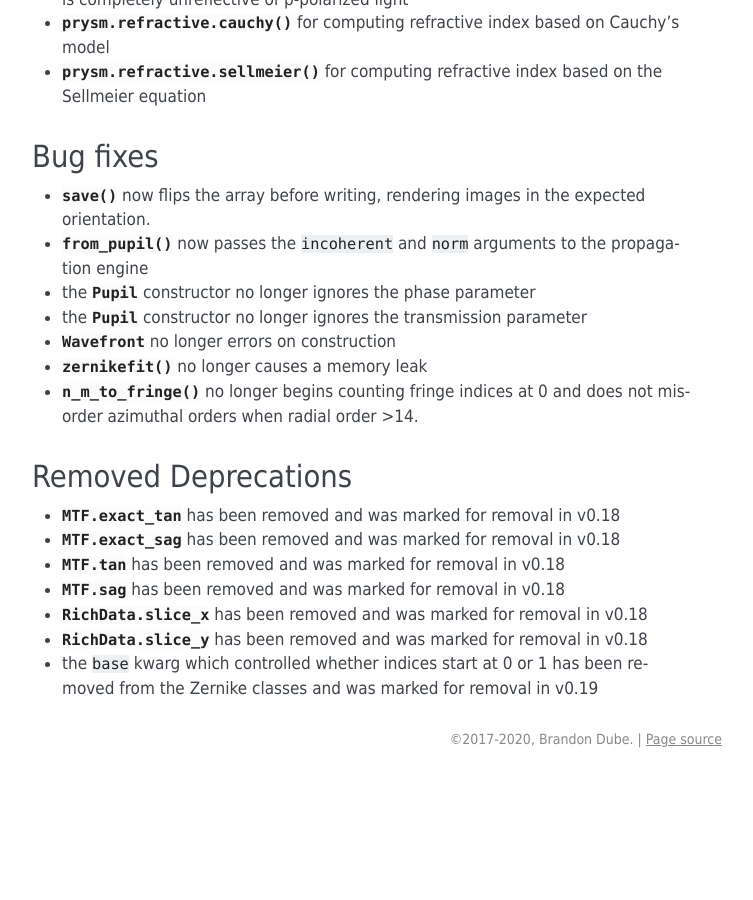
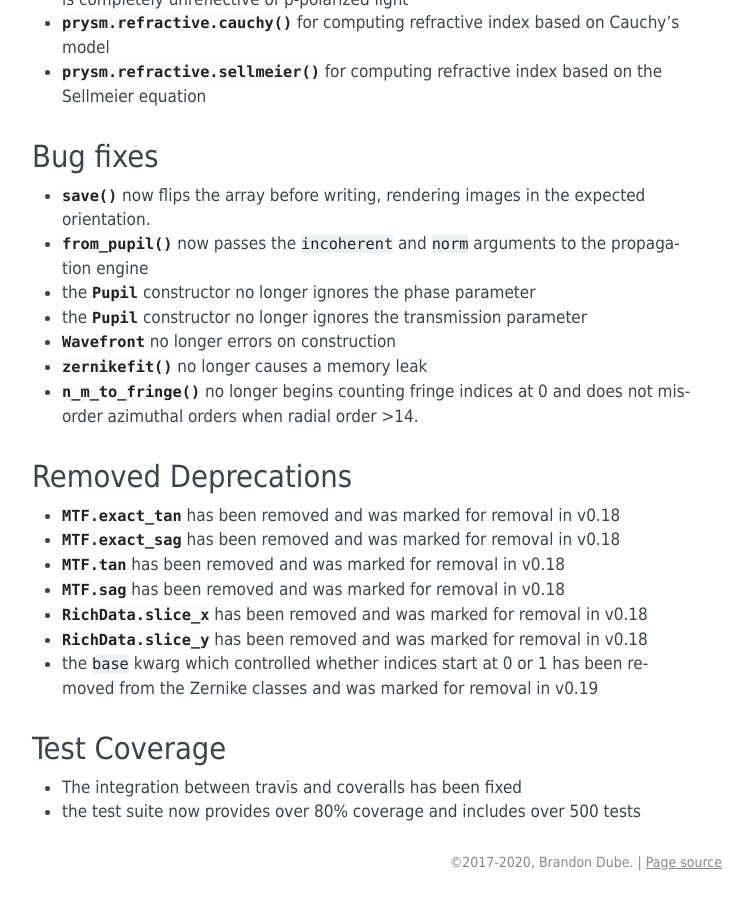
Before and after one commit to brandondube/prysm, a Sphinx documentation site: the page built from docs/source/releases/v0.19.rst, in a window 1280 px wide and 900 px high, scrolled down 1391 px. Shown: the whole window, without its empty margins (388-1141 px from the left). Built offline with Sphinx 7.4.7, drawn with Linux system fonts in a browser that asks for light colours; before the commit the page ends 2168 px from its top, so only the background shows below that.

Commit message:
touch up notes

```diff
--- a/docs/source/releases/v0.19.rst
+++ b/docs/source/releases/v0.19.rst
@@ -80,3 +80,9 @@ Removed Deprecations
 - :attr:`RichData.slice_x` has been removed and was marked for removal in v0.18
 - :attr:`RichData.slice_y` has been removed and was marked for removal in v0.18
 - the :code:`base` kwarg which controlled whether indices start at 0 or 1 has been removed from the Zernike classes and was marked for removal in v0.19
+
+Test Coverage
+=============
+
+- The integration between travis and coveralls has been fixed
+- the test suite now provides over 80% coverage and includes over 500 tests
```
